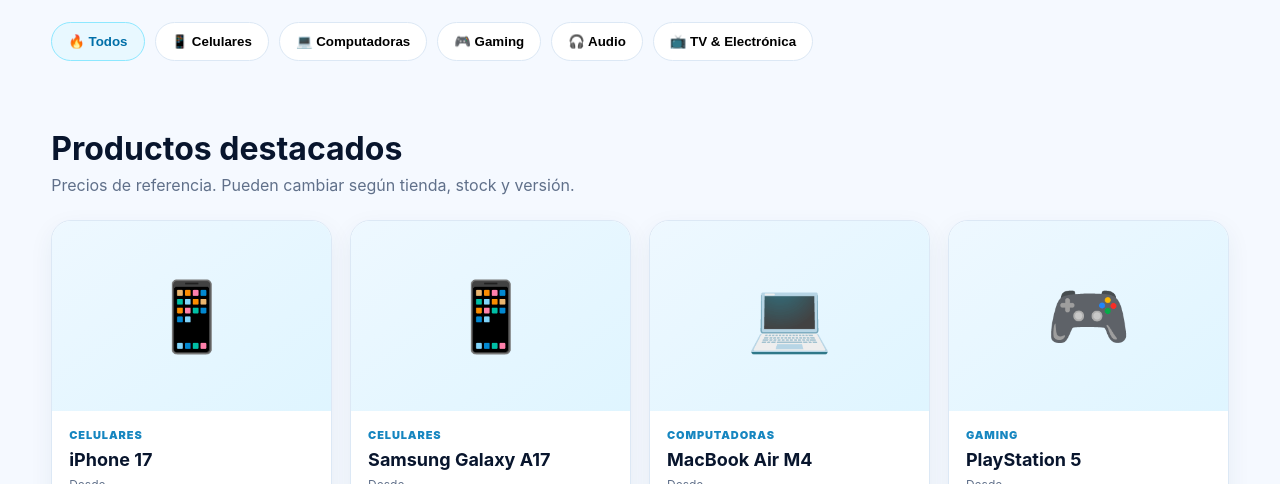
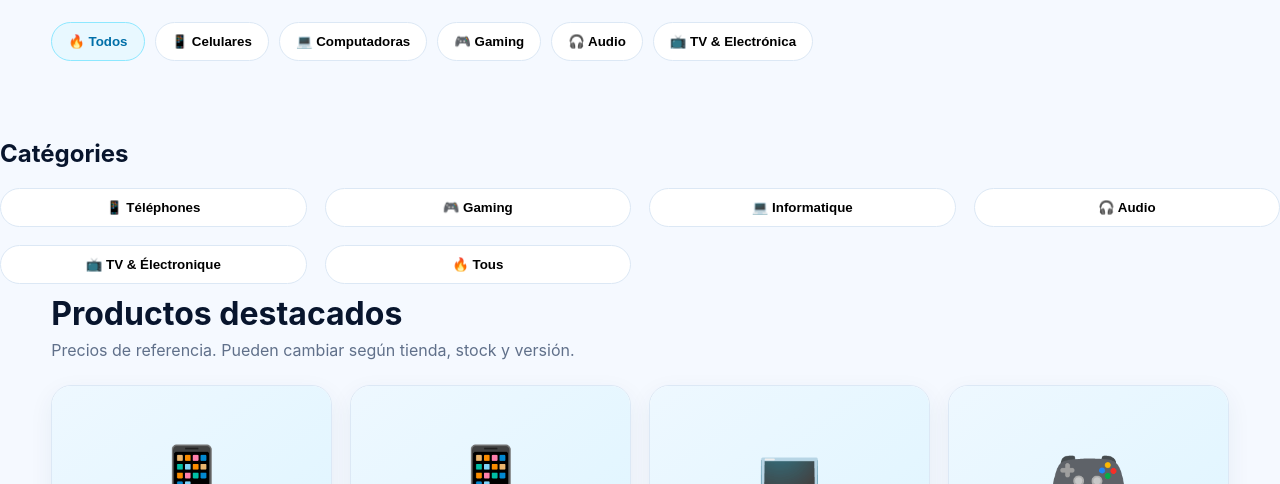
Before and after one commit to Hud139747/preferoya-com, a website: page index.html in a window 1280 px wide. Shown: the part 746-1230 px from the top of the page. Drawn offline with Linux system fonts and the light colour scheme.

Commit message:
Update index.html

```diff
--- a/index.html
+++ b/index.html
@@ -28,6 +28,15 @@ footer{padding:35px 0;background:#06152b;color:#b8c8dc}.footer{display:flex;just
 <main>
 <section class="hero"><div class="container hero-grid"><div><span class="eyebrow">🇵🇦 Hecho para Panamá</span><h1>Compara.<br><span>Ahorra.</span><br>Compra mejor.</h1><p>Encuentra y compara precios de celulares, computadoras, gaming y electrónica en las tiendas de Panamá.</p><div class="search"><input id="search" placeholder="¿Qué estás buscando? Ej. iPhone 17, PS5, laptop..."><button class="btn btn-primary" onclick="doSearch()">🔎 Buscar</button></div></div><div class="hero-card"><img src="assets/logo.png" alt="PreferoYa"><h3 style="margin:18px 0 5px">El comparador de precios de Panamá</h3><div style="color:#b9d0e8">Busca un producto y descubre dónde puedes encontrarlo a mejor precio.</div><div class="stats"><div class="stat"><strong>🇵🇦</strong><small>Panamá</small></div><div class="stat"><strong>🔎</strong><small>Compara</small></div><div class="stat"><strong>💰</strong><small>Ahorra</small></div></div></div></div></section>
 <section id="categorias"><div class="container"><div class="section-head"><div><h2>¿Qué estás buscando?</h2><p>Explora nuestras categorías.</p></div></div><div class="cats"><button class="cat active" data-cat="Todos">🔥 Todos</button><button class="cat" data-cat="Celulares">📱 Celulares</button><button class="cat" data-cat="Computadoras">💻 Computadoras</button><button class="cat" data-cat="Gaming">🎮 Gaming</button><button class="cat" data-cat="Audio">🎧 Audio</button><button class="cat" data-cat="TV & Electrónica">📺 TV & Electrónica</button></div></div></section>
+  <h2>Catégories</h2>
+      <div class="grid">
+        <button class="cat" data-cat="Celulares">📱 Téléphones</button>
+        <button class="cat" data-cat="Gaming">🎮 Gaming</button>
+        <button class="cat" data-cat="Computadoras">💻 Informatique</button>
+        <button class="cat" data-cat="Audio">🎧 Audio</button>
+        <button class="cat" data-cat="TV & Electrónica">📺 TV & Électronique</button>
+        <button class="cat" data-cat="Todos">🔥 Tous</button>
+      </div>
 <section id="productos" style="padding-top:10px"><div class="container"><div class="section-head"><div><h2>Productos destacados</h2><p>Precios de referencia. Pueden cambiar según tienda, stock y versión.</p></div></div><div class="grid" id="grid"></div></div></section>
 <section id="como"><div class="container"><div class="section-head"><div><h2>Así funciona PreferoYa</h2><p>Comprar mejor empieza por comparar.</p></div></div><div class="how"><div class="step"><div class="num">1</div><h3>Busca</h3><p>Escribe el nombre, modelo o producto que quieres comprar.</p></div><div class="step"><div class="num">2</div><h3>Compara</h3><p>Revisamos diferentes tiendas y mostramos las opciones disponibles.</p></div><div class="step"><div class="num">3</div><h3>Elige</h3><p>Compara precio y tienda antes de tomar tu decisión.</p></div></div></div></section>
 <section><div class="container"><div class="cta"><div><h2>¿No encuentras tu producto?</h2><p>Próximamente podrás pedir una comparación directamente por WhatsApp.</p></div><a class="btn btn-primary" href="#productos">Buscar ahora</a></div></div></section>
```
